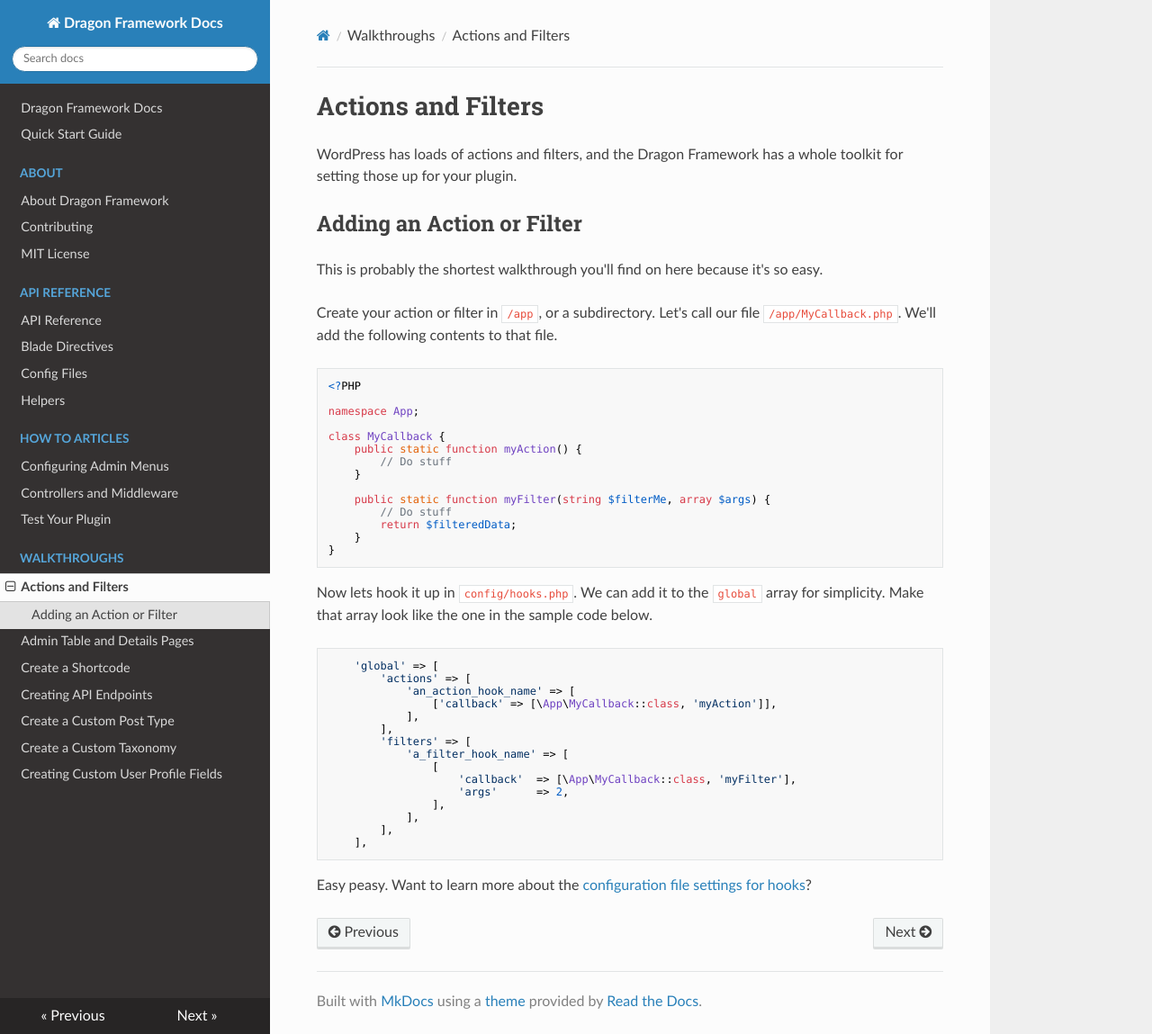
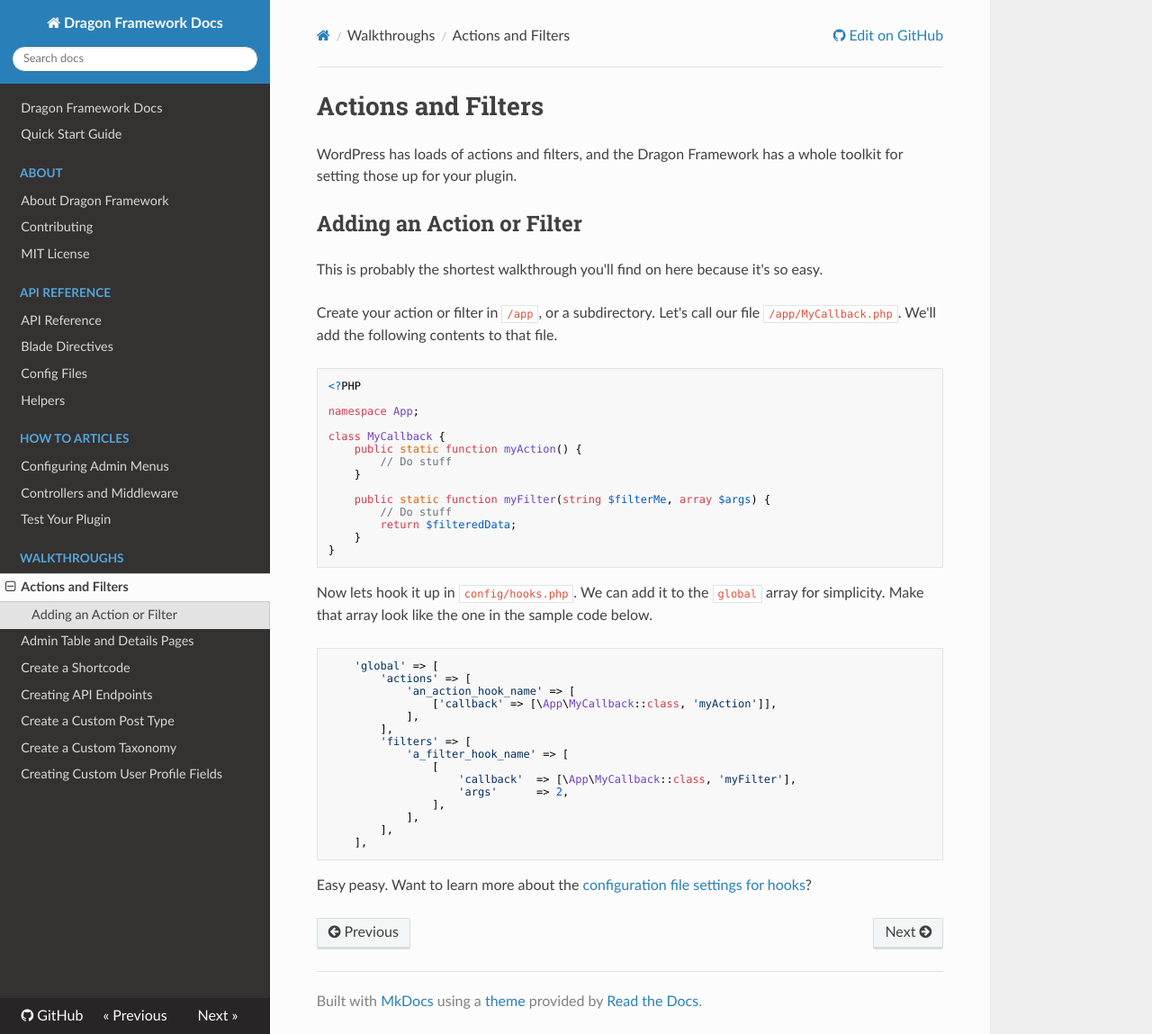
Before and after one commit to red-scale-dragon/docs, an MkDocs documentation site: the page built from docs/walkthroughs/actions-and-filters.md, in a window 1280 px wide and 1149 px high. Shown: the whole window at 90% size. Built offline with MkDocs 1.6.1, drawn with Linux system fonts in a browser that asks for light colours; nearby versions of some CDN libraries; part of the change alters nothing that is shown.

Commit message:
New tab and repo
Signed-off-by: Rick Mac Gillis <noreply@rickmacgillis.com>

````diff
--- a/docs/requirements.txt
+++ b/docs/requirements.txt
@@ -41,6 +41,7 @@ mkdocs==1.6.1
     # via
     #   -r docs/requirements.in
     #   mkdocs-autorefs
+    #   mkdocs-open-in-new-tab
     #   mkdocstrings
 mkdocs-autorefs==1.2.0
     # via
@@ -48,6 +49,8 @@ mkdocs-autorefs==1.2.0
     #   mkdocstrings-python
 mkdocs-get-deps==0.2.0
     # via mkdocs
+mkdocs-open-in-new-tab==1.0.8
+    # via -r docs/requirements.in
 mkdocstrings[python]==0.27.0
     # via
     #   -r docs/requirements.in
--- a/docs/walkthroughs/actions-and-filters.md
+++ b/docs/walkthroughs/actions-and-filters.md
@@ -45,4 +45,4 @@ Now lets hook it up in `config/hooks.php`. We can add it to the `global` array f
 	],
 ```
 
-Easy peasy. Want to learn more about the [configuration file settings for hooks](../../api-reference/config-files)?
+Easy peasy. Want to learn more about the [configuration file settings for hooks](../../api-reference/config-files#hooksphp)?
--- a/mkdocs.yml
+++ b/mkdocs.yml
@@ -1,9 +1,11 @@
 site_name: Dragon Framework Docs
+repo_url: https://github.com/red-scale-dragon/docs/
 theme:
   name: readthedocs
   highlightjs: true
 plugins:
   - search
+  - open-in-new-tab
   - mkdocstrings:
       handlers:
         # See: https://mkdocstrings.github.io/python/usage/
````
Also changed, not shown: 1 other file.
